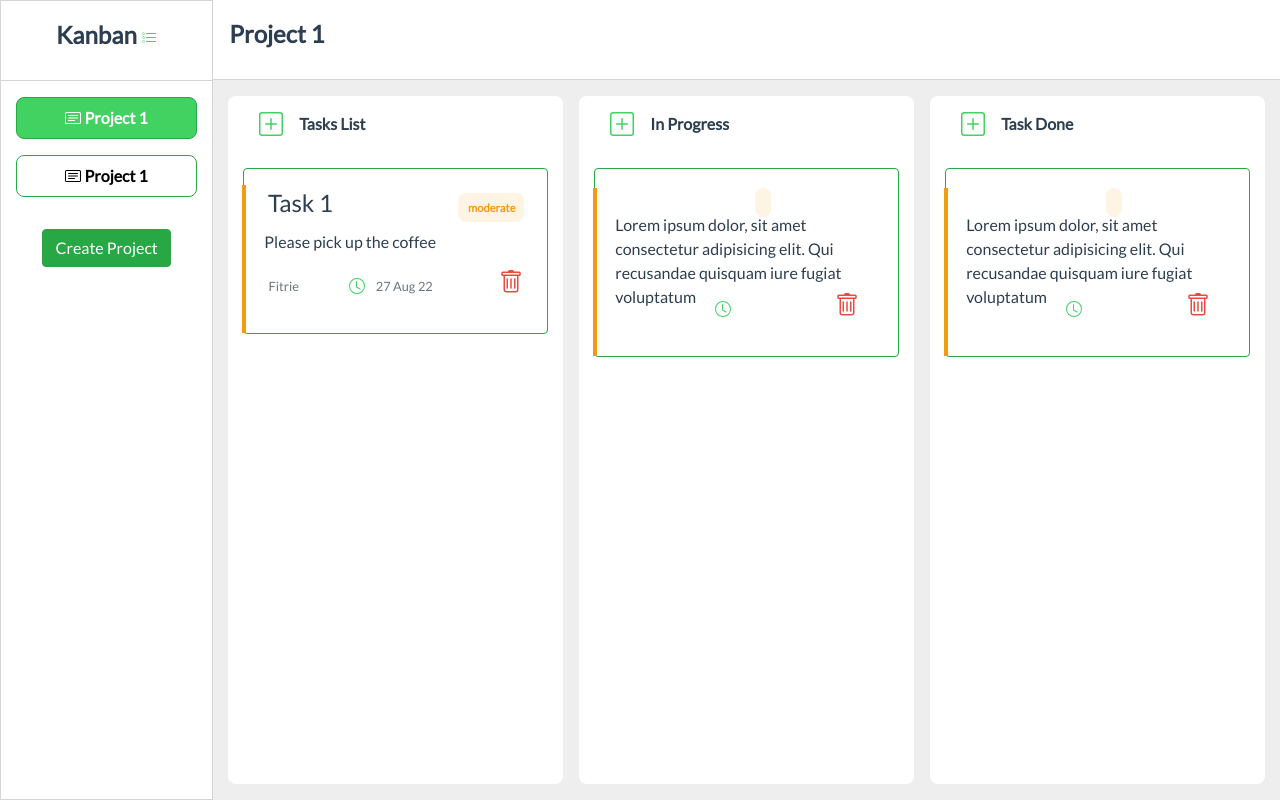
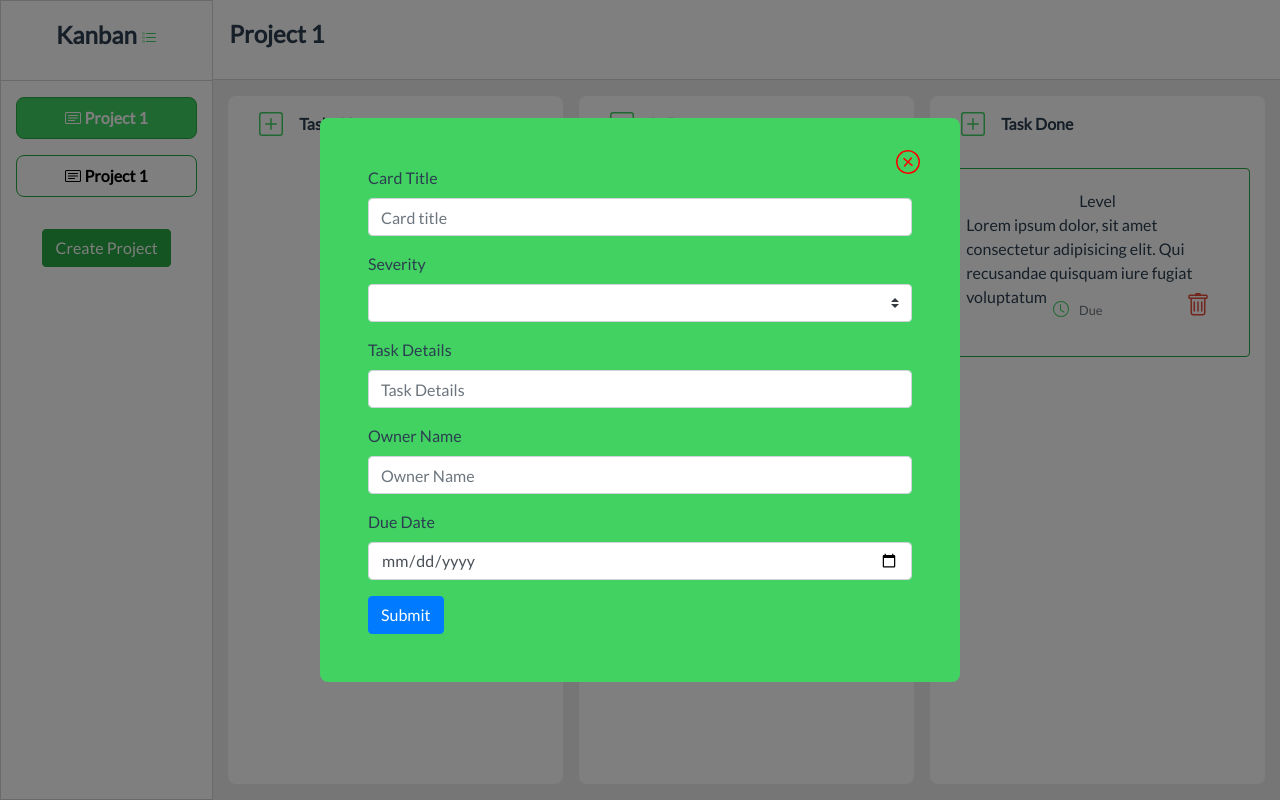
Before and after one commit to mfitrieT/KanbanBoard, a Vue app: page / in a window 1280 px wide. Both pictures are taken after a click on the icon 271 px from the left and 124 px from the top of the page. Built offline with nearby package versions, Linux system fonts and the light colour scheme.

Commit message:
make form input to database and border color changing

```diff
--- a/package.json
+++ b/package.json
@@ -14,11 +14,13 @@
     "bootstrap-vue": "^2.17.3",
     "core-js": "^3.8.3",
     "dexie": "^3.2.2",
+    "moment": "^2.29.4",
     "mutationobserver-shim": "^0.3.7",
     "popper.js": "^1.16.1",
     "portal-vue": "^2.1.7",
     "rxjs": "^7.5.7",
     "sweetalert2": "^11.4.37",
+    "toastify-js": "^1.12.0",
     "vue": "^2.6.14",
     "vue-router": "^3.5.1",
     "vuex": "^3.6.2"
--- a/src/components/CardTask.vue
+++ b/src/components/CardTask.vue
@@ -1,11 +1,12 @@
 <template lang="">
     <div>
         <b-card
+        draggable
             :title="title"
             class="colTasks__taskCard"
         >
-        <span class="colTasks__cardSeverity colTasks__cardSeverity--moderate">
-            {{severity}}
+        <span :class="changeSeverityClass()">
+            {{severity}} Level
         </span>
             <b-card-text class="colTasks__cardDescription">
                 <!-- Lorem ipsum dolor, sit amet consectetur adipisicing elit. Qui recusandae quisquam iure fugiat voluptatum   -->
@@ -16,7 +17,7 @@
             </b-card-text>
             <b-card-text class="small text-muted colTasks__cardDate">
                 <b-icon-clock class="colTasks__iconCardDate"></b-icon-clock>
-                {{DueDate}}
+                Due {{DueDate}}
             </b-card-text>
             <b-icon-trash title="Delete Card" class="colTasks__iconDeleteCard" @click="onClick()"></b-icon-trash>
         </b-card>
@@ -24,7 +25,7 @@
 </template>
 
 <script>
-import {BIconTrash, BIconClock} from 'bootstrap-vue'
+import {BIconTrash, BIconClock} from 'bootstrap-vue';
 export default {
     name: 'CardTask',
     components: {
@@ -45,9 +46,46 @@ export default {
         DueDate: String
     },
     methods: {
+        changeSeverityClass(){
+            if(this.severity === 'Low'){
+                    return 'colTasks__cardSeverity colTasks__cardSeverity--low';
+            }
+            if(this.severity === 'Moderate'){
+                    return 'colTasks__cardSeverity colTasks__cardSeverity--moderate';
+            }
+            if(this.severity === 'High'){
+                return 'colTasks__cardSeverity colTasks__cardSeverity--high';
+            }
+        },
+        changeBorderBefore(){
+            const borderColor = ['#41d262', '#f39c12', '#e74c3c'];
+
+            const lowClass = document.querySelector('.colTasks__cardSeverity--low');
+            const moderateClass = document.querySelector('.colTasks__cardSeverity--moderate');
+            const highClass = document.querySelector('.colTasks__cardSeverity--high');
+            console.log(highClass);
+
+
+            switch(this.severity){
+                case 'Low':
+                    lowClass.style.setProperty('--beforeBorder', borderColor[0]);
+                    break;
+                case 'Moderate':
+                    moderateClass.style.setProperty('--beforeBorder', borderColor[1]);
+                    break;
+                case 'High':
+                    highClass.style.setProperty('--beforeBorder', borderColor[2]);
+                    break;
+            }
+
+        },
         onClick(){
             this.$emit('btn-delete');
         }
+    },
+    mounted() {
+        this.changeSeverityClass();
+        this.changeBorderBefore();
     },
     emits: ['btn-delete']
 }
@@ -60,11 +98,24 @@ export default {
         &__taskCard{
 
             border: 1px solid var(--green);
+            cursor: grab;
 
-            &::before{
+            // &::before{
+            //     content:'';
+            //     position: absolute;
+            //     background-color: var(--beforeBorder);
+            //     width: 4px;
+            //     height: 90%;
+            //     bottom: 0;
+            //     left:-2px;
+            // }
+
+            .colTasks__cardSeverity--low::before,
+            .colTasks__cardSeverity--moderate::before,
+            .colTasks__cardSeverity--high::before{
                 content:'';
                 position: absolute;
-                background-color: var(--lightOrange);
+                background-color: var(--beforeBorder);
                 width: 4px;
                 height: 90%;
                 bottom: 0;
--- a/src/components/KanbanHome.vue
+++ b/src/components/KanbanHome.vue
@@ -1,6 +1,99 @@
 <template>
     <div>
+        <div :class="bodyDarkClass()">
+        </div>
         <b-row class="KanbanBody">
+            <b-form :class="formClass()" @submit.prevent="submitData()">
+                <b-icon-plus-circle title="Close" class="formTaskInput__btnClose" @click="btnClickCloseInputForm()"></b-icon-plus-circle>
+                <b-form-group
+                    id="formTaskInput__groupCardTitle"
+                    class="formTaskInput__groupCardTitle"
+                    label="Card Title"
+                    label-for="formTaskInput__cardTitle"
+                >
+                    <b-form-input
+                        id="formTaskInput__cardTitle"
+                        class="formTaskInput__cardTitle"
+                        v-model="formInputData.Title"
+                        type="text"
+                        placeholder="Card title"
+                        required
+                    >
+                    </b-form-input>
+
+                </b-form-group>
+                <b-form-group
+                    id="input-group-1"
+                    label="Severity"
+                    label-for="input-1"
+                >
+                    <b-form-select
+                        id="input-1"
+                        class="formTaskInput__cardSeverity"
+                        v-model="formInputData.Severity"
+                        :options="taskSeverityOptions"
+                        required
+                    >
+                    </b-form-select>
+
+                </b-form-group>
+                <b-form-group
+                    id="input-group-1"
+                    label="Task Details"
+                    label-for="input-1"
+                >
+                    <b-form-input
+                        id="input-1"
+                        class="formTaskInput__cardDetails"
+                        v-model="formInputData.Details"
+                        type="text"
+                        placeholder="Task Details"
+                        required
+                    >
+                    </b-form-input>
+
+                </b-form-group>
+                <b-form-group
+                    id="input-group-1"
+                    label="Owner Name"
+                    label-for="input-1"
+                >
+                    <b-form-input
+                        id="input-1"
+                        class="formTaskInput__cardOwnerName"
+                        v-model="formInputData.OwnerName"
+                        type="text"
+                        placeholder="Owner Name"
+                        required
+                    >
+                    </b-form-input>
+
+                </b-form-group>
+                <b-form-group
+                    id="input-group-1"
+                    label="Due Date"
+                    label-for="input-1"
+                >
+                    <b-form-input
+                        id="input-1"
+                        class="formTaskInput__cardDate"
+                        v-model="formInputData.DueDate"
+                        type="date"
+                        placeholder="Due Date"
+                        required
+                    >
+                    </b-form-input>
+
+                </b-form-group>
+                <b-button
+                    class="formTaskInput__btnSubmit"
+                    type="submit"
+                    variant="primary"
+                    >
+                        Submit
+                </b-button>
+            </b-form>
+
             <b-col class="colProject">
                 <b-col class="colProject__title">
                     Kanban
@@ -18,7 +111,7 @@
                     <b-row style="width: 100%" class="colTasks__taskComponent">
                         <b-col class="colTasks__taskList">
                             <b-col class="colTasks__titleTaskList">
-                                <b-icon-plus-square title="Add Task" class="colTasks__btnCreateTask" @click="addTaskList()"></b-icon-plus-square>
+                                <b-icon-plus-square title="Add Task" class="colTasks__btnCreateTask" @click="openForm()"></b-icon-plus-square>
                                 <span>Tasks List</span>
                             </b-col>
                             <b-card-group columns class="colTasks__listTaskCard" v-for="task in TaskListData" :key="task.id">
@@ -59,8 +152,10 @@
 </template>
 
 <script>
-import {BIconListTask, BIconPlusSquare} from 'bootstrap-vue'
+import {BIconPlusCircle, BIconListTask, BIconPlusSquare} from 'bootstrap-vue'
 import Swal from 'sweetalert2';
+import Toastify from 'toastify-js';
+import moment from 'moment';
 // import {liveQuery} from 'dexie';
 
 
@@ -71,44 +166,74 @@ export default {
     name: "KanbanHome",
     data() {
         return {
+            closeInputClass: ['formTaskInput', 'formTaskInput formTaskInput--close', 'bodyDark', 'bodyDark bodyDark--close'],
+            formInputOpen: 'formTaskInput',
+            bodyDarkOpen: 'bodyDark',
+            taskSeverityOptions: ['Low','Moderate','High'],
+            formInputData: {
+                Title: '',
+                Severity: '',
+                Details: '',
+                OwnerName: '',
+                DueDate: '',
+            },
             TaskListData: [],
             TaskInProgressData: [],
             TaskDoneData: []
         }
     },
     components:{
+        BIconPlusCircle,
         BIconListTask,
         BIconPlusSquare,
         ButtonProject,
         CardTask
     },
     methods: {
-        async addTaskList(){
+        btnClickCloseInputForm(){
+            this.closeForm();
+        },
+        bodyDarkClass(){
+            return `${this.bodyDarkOpen}`;
+        },
+        formClass(){
+            return `${this.formInputOpen}`;
+        },
+        openForm(){
+            this.formInputOpen = this.closeInputClass[0];
+            this.bodyDarkOpen = this.closeInputClass[2];
+        },
+        closeForm(){
+            this.formInputOpen = this.closeInputClass[1];
+            this.bodyDarkOpen = this.closeInputClass[3];
+        },
+        async submitData(){
             try {
                 const id = await db.TaskList.add({
-                    cardTitle: 'Task 1' ,
-                    severity: 'moderate',
-                    content: 'Please pick up the coffee',
-                    OwnerName: 'Fitrie',
-                    DueDate: '27 Aug 22'
+                    cardTitle: this.formInputData.Title ,
+                    severity: this.formInputData.Severity,
+                    content: this.formInputData.Details,
+                    OwnerName: this.formInputData.OwnerName,
+                    DueDate: moment(this.formInputData.DueDate).format("MMM Do YY"),
                 });
 
                 const data = await db.TaskList.get(id);
                 this.TaskListData.push(data);
+                this.toastDone('Task Added!');
+                this.clearTheForm();
 
             } catch (error) {
                 console.log(error);
             }
+            this.closeForm();
         },
-        // addTaskList(){
-        //     Swal.fire({
-        //         title: 'Enter your username',
-        //         input: 'text'
-        //     })
-        //     .then(res=>{
-        //         console.log(res);
-        //     });
-        // },
+        clearTheForm(){
+            Object
+                .keys(this.formInputData)
+                .forEach(key =>{
+                    this.formInputData[key] = '';
+                })
+        },
         async deleteTaskList(id){
             try {
                 const data = this.TaskListData;
@@ -131,6 +256,7 @@ export default {
                     });
 
                     data.splice(data.indexOf(value), 1);
+                    this.toastDone('Delete Successful!');
                 }else{
                     return;
                 }
@@ -139,10 +265,22 @@ export default {
             } catch (error) {
                 console.log(error);
             }
+        },
+        toastDone(toastText){
+            Toastify({
+                text: toastText,
+                className: "info",
+                style: {
+                    background: "linear-gradient(to right, #00b09b, #96c93d)",
+                }
+            }).showToast();
         }
 
     },
     mounted() {
+        this.formInputOpen = this.closeInputClass[1];
+        this.bodyDarkOpen = this.closeInputClass[3];
+
         const viewTaskListData = async ()=>{
             const data = await db.TaskList.toArray();
             data.forEach(el => {
@@ -155,6 +293,7 @@ export default {
 </script>
 
 <style lang="scss">
+    @import "toastify-js/src/toastify.css";
 
     :root{
         --softBorderColor: #d5d5d5;
@@ -165,6 +304,7 @@ export default {
         --doubleLightRed: #fbe5e3;
         --lightOrange: #f39c12;
         --doubleLightOrange: #fef4e4;
+        --beforeBorder: #fff;
 
     }
 
@@ -173,9 +313,63 @@ export default {
         font-size: 1rem;
     }
 
+    .bodyDark{
+        position: absolute;
+        z-index: 4;
+        height: 100vh;
+        width: 100vw;
+        background-color: #000;
+        opacity: 50%;
+    }
+
+    .bodyDark--close{
+        display: none;
+    }
+
     .KanbanBody{
         margin-left: 0;
         height: 100vh;
+        position: relative;
+    }
+
+    .formTaskInput{
+
+        &__btnClose{
+            cursor: pointer;
+            transform: rotate(40deg);
+            color: red;
+            position: absolute;
+            left: 90%;
+            bottom: 90%;
+            width: 1.5rem;
+            height: 1.5rem;
+        }
+
+        position: absolute;
+        z-index: 5;
+        top: 50%;
+        left: 50%;
+        -ms-transform: translate(-50%, -50%);
+        transform: translate(-50%, -50%);
+        background-color: #41d262;
+        border-radius: 0.5rem;
+        padding: 3rem;
+        width: 50%;
+        text-align: start;
+
+        &__cardTitle,
+        &__cardSeverity,
+        &__cardDetails,
+        &__cardOwnerName,
+        &__cardDate{
+            // width: 50%;
+            // margin-left: auto;
+            // margin-right: auto;
+        }
+    }
+
+    .formTaskInput--close{
+        display: none;
     }
 
     .colProject,
@@ -191,7 +385,6 @@ export default {
         &__projectList{
             border: 1px solid var(--softBorderColor);
         }
-
 
         &__title{
             // background-color: red;
```
Also changed, not shown: 1 other file (tests, documents, lock files or other folders).
